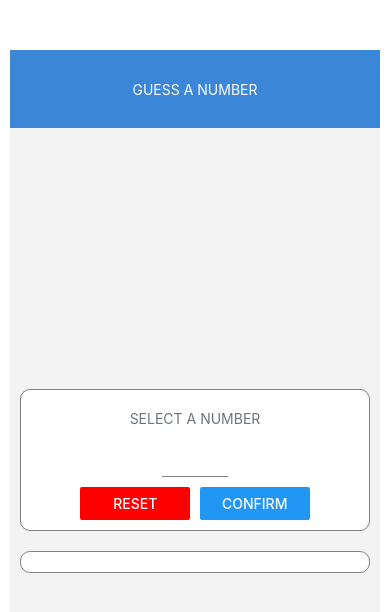
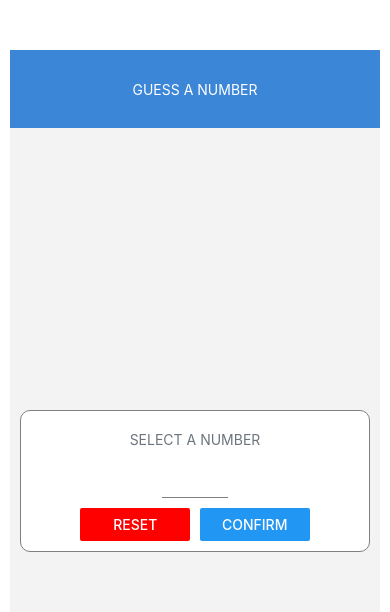
Before and after one commit to mlafuentecr/reactNative_game, a React Native app: screen / in a window 390 px wide. Shown: the top 612 px of the page. Built offline with nearby package versions, Linux system fonts and the light colour scheme.

Commit message:
fixes  from brete

```diff
--- a/App.js
+++ b/App.js
@@ -1,8 +1,7 @@
 import React from 'react';
 import { StyleSheet, Text, View } from 'react-native';
-import Header from './components/Header';
-import ScreenStart from './components/ScreenStartGame';
-import Card from './components/Card';
+import Header from './components/header';
+import ScreenStart from './components/screenStartGame';
 import Colors from './components/colors';
 
 export default function App() {
--- a/components/screenStartGame.js
+++ b/components/screenStartGame.js
@@ -1,33 +1,35 @@
 import React from 'react';
-import {View, Text, TextInput, Button, StyleSheet, Alert} from 'react-native';
+import {View, Text, TextInput, Button, StyleSheet, Alert, Keyboard} from 'react-native';
 import Colors from './colors';
-import Card from './Card';
+import Card from './card';
 
 
 const ScreenStart = props => {
   //si no quiero usar { useState }  solo lo pongo asi
   const [enteredValue, setEnteredValue] = React.useState('');
-  const [confirmed, setConfirmed] = React.useState('false');
   const [selectedNumber, setselectedNumber] = React.useState(0);
 
 
    const resetNumber = () => {
-     Alert.alert('Are your sure you want to reset', 'Click yes to reset', [{text:'Yes', style: "destructive", onPress: setselectedNumber(0) }]);
+     Alert.alert('Are your sure you want to reset', 'Click yes to reset', [{text:'Yes', style: "destructive", onPress: InputClear() }]);
 
     InputClear();
-    console.log(confirmed+' resetNumber '+selectedNumber);
-   }
-
-   function InputClear() {
-    console.log('clear');
-    setEnteredValue('');
+    console.log(' resetNumber '+selectedNumber);
+    setselectedNumber('');
    }
 
 
    function sendNumber() {
     setselectedNumber(enteredValue);
-    console.log(confirmed+' sendNumber '+selectedNumber);
+    console.log(' sendNumber '+enteredValue);
     InputClear();
+   }
+
+
+   function InputClear() {
+    setEnteredValue('');
+    console.log('clear2 '+selectedNumber);
+
    }
 
    const inputHandler =inputText => {
@@ -38,22 +40,30 @@ const ScreenStart = props => {
   <View style={styles.fullWith}>
 
 <Card style={styles.CardSize}>
+
+
+
+
+        <View style={styles.formWrapper}>
+
         <Text style={styles.screenText}>
         select a Number
         </Text>
 
-        <View style={styles.formWrapper}>
+
           <View style={styles.inputWrapper}>
+
           <TextInput
             style={styles.input}
             onFocus={()=>{InputClear();}}
-            onEndEditing={ ()=>{sendNumber()}  }
+            onEndEditing={ ()=>{ sendNumber() }  }
             onChangeText={inputHandler}
             keyboardType={'number-pad'}
             maxLength={2}
             autoCorrect={false}
             value={enteredValue}
           />
+
         </View>
 
         <View style={styles.btnWrapper}>
@@ -62,15 +72,20 @@ const ScreenStart = props => {
         </View>
 
         <View style={styles.btnAdd}>
-          <Button title='Confirm'  color={Colors.btnConfirm}   onPress={ ()=>{sendNumber()} }/>
+        <Button title='Confirm'  color={Colors.btnConfirm}   onPress={ ()=>{    Keyboard.dismiss() } }/>
         </View>
         </View>
 
         </View>
+
+
+
+
+
  </Card>
 
-    <Card style={styles.CardSize}>
-      <View style={ selectedNumber > 0 ? styles.confirm : styles.hide  } >
+    <Card style={selectedNumber > 0 ? styles.CardSize2 : styles.hide  }>
+      <View style={ selectedNumber > 0 ? styles.confirm : '' } >
       <Text>{`Your enter number is `+ selectedNumber}</Text>
       </View>
     </Card>
@@ -79,6 +94,11 @@ const ScreenStart = props => {
   );
 };
 const styles = StyleSheet.create({
+  lineStyle:{
+    borderWidth: 0.5,
+    borderColor:'black',
+    width: '100%'
+},
   wrapper:{
     flex: 1,
     flexDirection: 'row',
@@ -122,6 +142,7 @@ const styles = StyleSheet.create({
     width: '100%',
     flexWrap: 'wrap',
     flexDirection: 'row',
+    flex: 1,
     justifyContent: 'center',
     alignItems: 'center',
 
@@ -159,6 +180,18 @@ const styles = StyleSheet.create({
       flexWrap: 'wrap',
       justifyContent: 'center',
       textAlign: 'center',
+      alignItems: 'center',
+      flex: 1,
+    },
+    CardSize2:{
+      maxHeight: '20%',
+      width: '100%',
+      flexDirection: 'row',
+      flexWrap: 'wrap',
+      justifyContent: 'center',
+      textAlign: 'center',
+      alignItems: 'center',
+      flex: 1,
     }
 
 });
```
Lines whose indentation alone changed are shown as unchanged.
